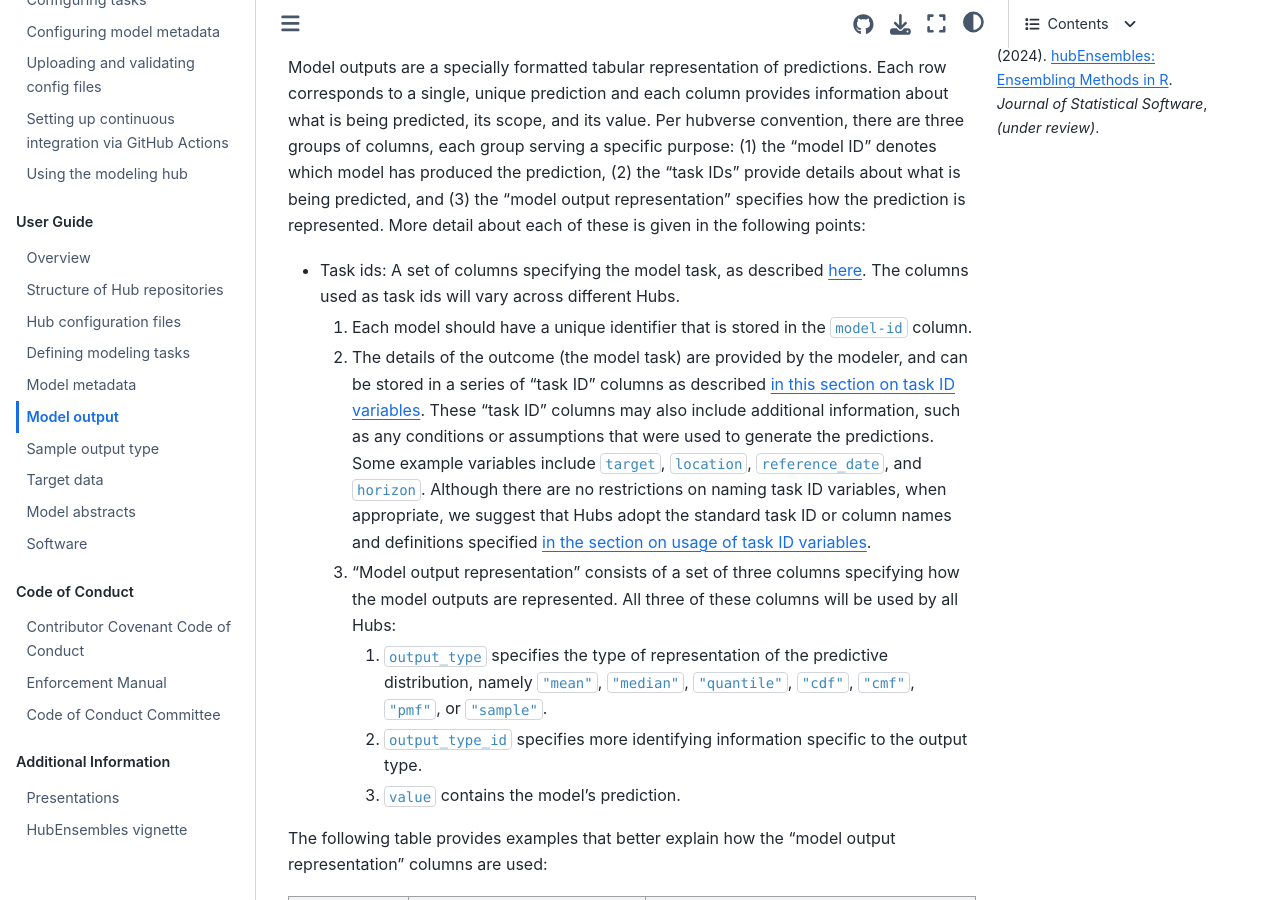
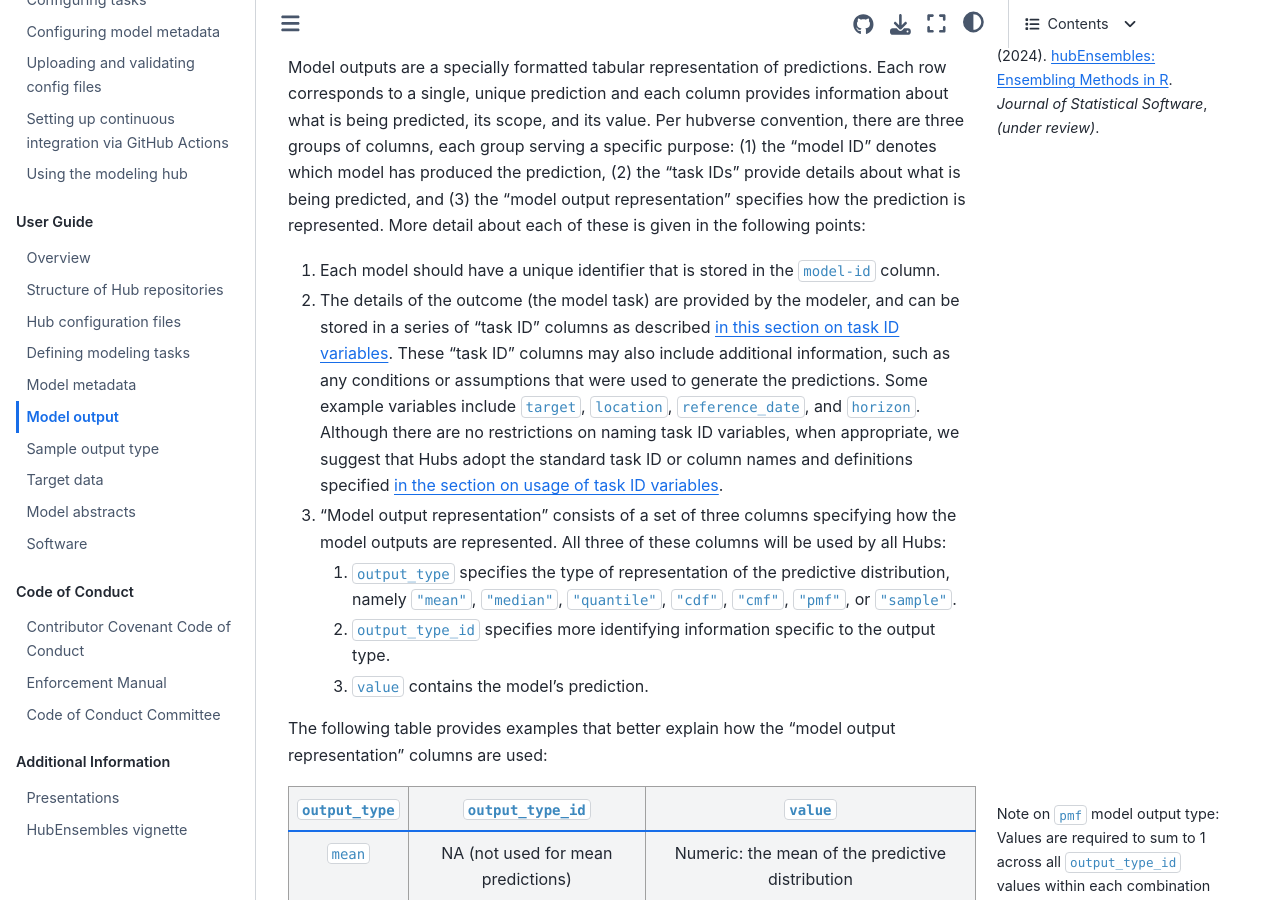
Before and after one commit to hubverse-org/hubDocs, a Sphinx documentation site: the page built from docs/source/user-guide/model-output.md, in a window 1280 px wide and 900 px high, scrolled down 726 px. Built offline with Sphinx 7.4.7 and the Sphinx Book theme 1.1.4, drawn with Linux system fonts in a browser that asks for light colours.

Commit message:
Eliminate old text

````diff
--- a/docs/source/user-guide/model-output.md
+++ b/docs/source/user-guide/model-output.md
@@ -24,8 +24,6 @@ Much of the material in this section has been excerpted and/or adapted from the
 ```
 
 Model outputs are a specially formatted tabular representation of predictions. Each row corresponds to a single, unique prediction and each column provides information about what is being predicted, its scope, and its value. Per hubverse convention, there are three groups of columns, each group serving a specific purpose: (1) the "model ID" denotes which model has produced the prediction, (2) the "task IDs" provide details about what is being predicted, and (3) the "model output representation" specifies how the prediction is represented. More detail about each of these is given in the following points:
-
-* Task ids: A set of columns specifying the model task, as described [here](#task-id-vars). The columns used as task ids will vary across different Hubs.
 
    1. Each model should have a unique identifier that is stored in the `model-id` column.
    2. The details of the outcome (the model task) are provided by the modeler, and can be stored in a series of "task ID" columns as described [in this section on task ID variables](#task-id-vars). These "task ID" columns may also include additional information, such as any conditions or assumptions that were used to generate the predictions. Some example variables include `target`, `location`, `reference_date`, and `horizon`. Although there are no restrictions on naming task ID variables, when appropriate, we suggest that Hubs adopt the standard task ID or column names and definitions specified [in the section on usage of task ID variables](#task-id-use).
````
